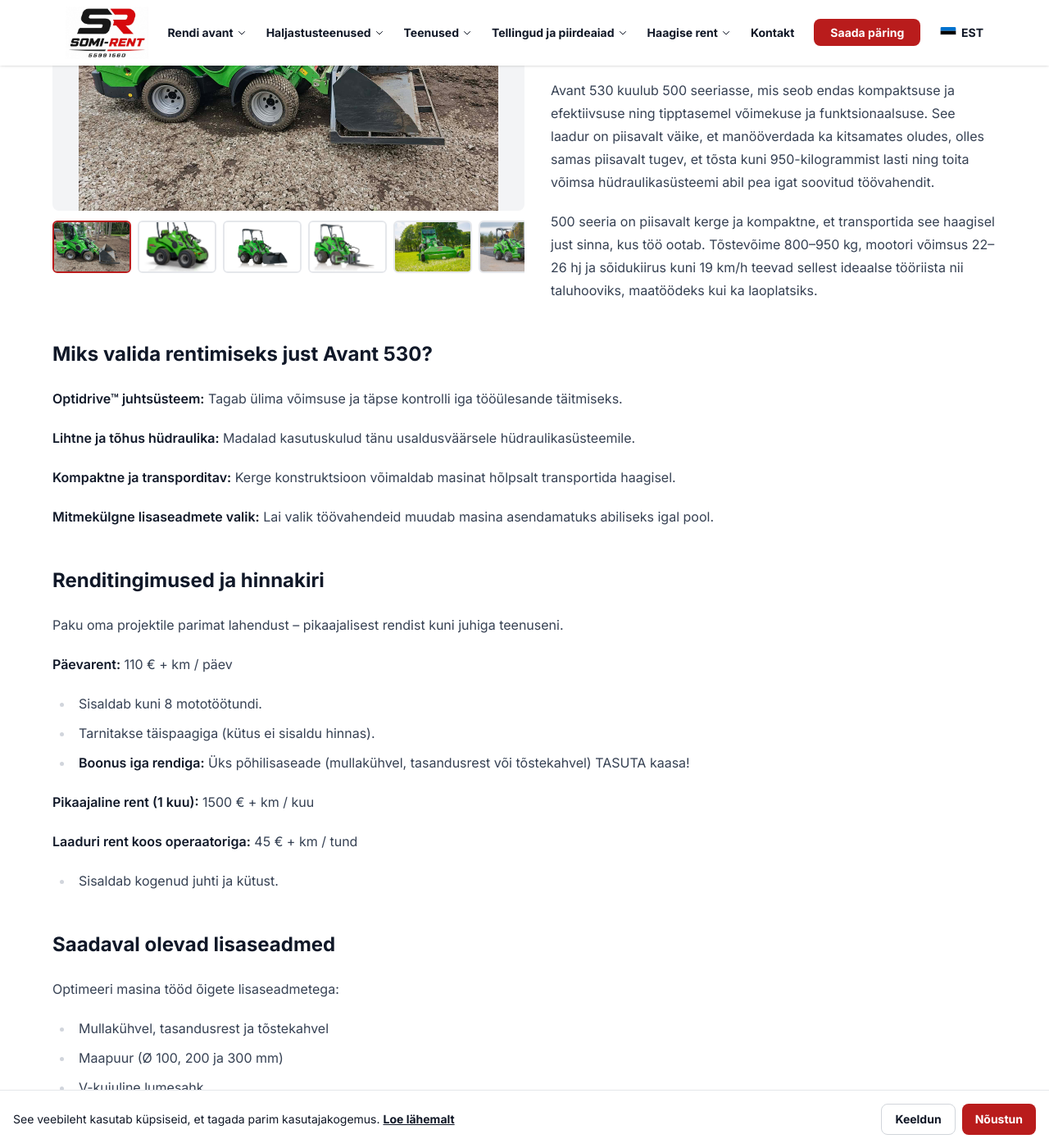
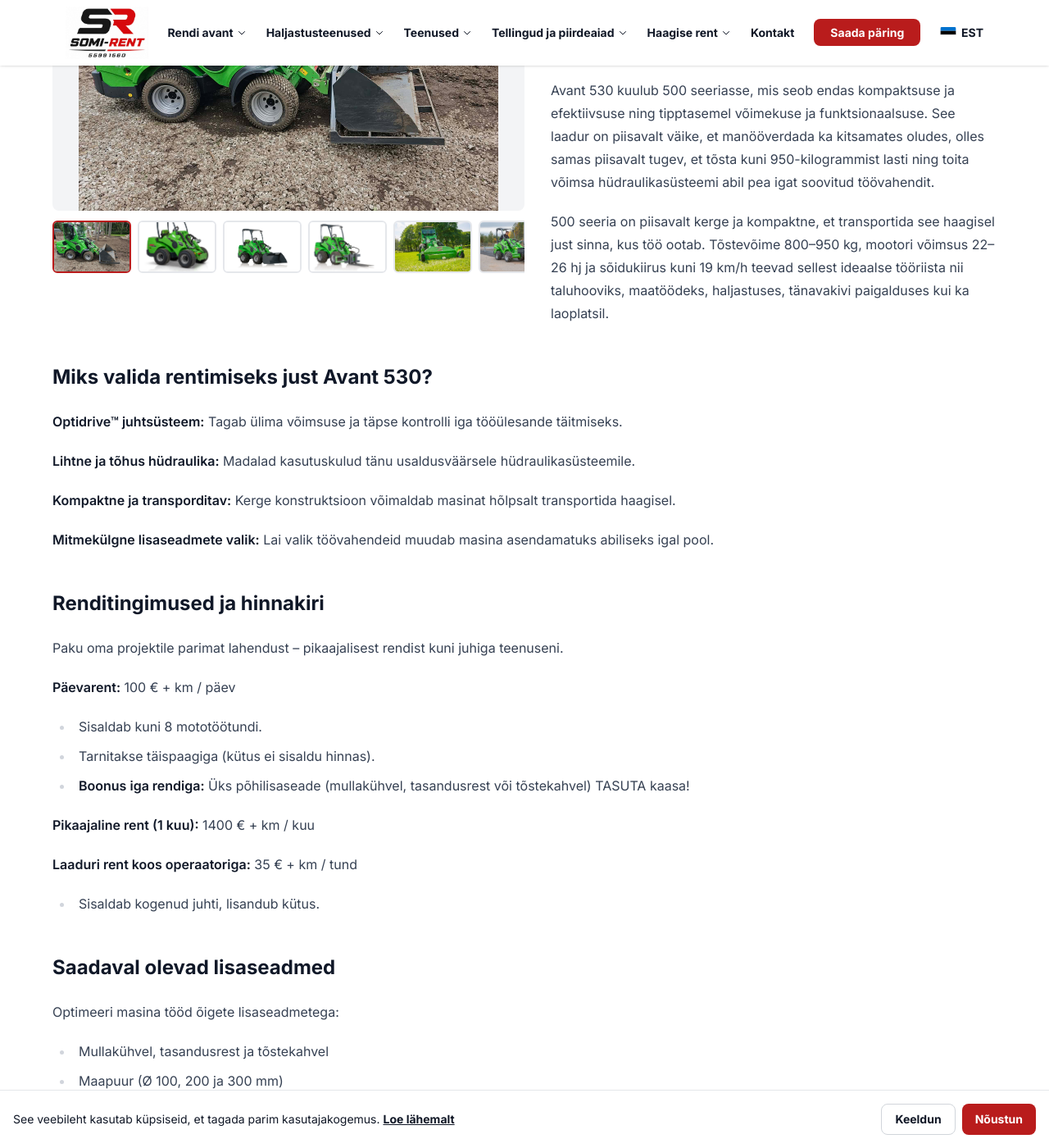
Before and after one commit to SoMi-Rent-OU/rendiportaal-homepage, a Jekyll site: the page built from _pages/et/products/avant-laadur-530.md, in a window 1280 px wide and 1400 px high, scrolled down 271 px. Shown: the whole window at 82% size. Built offline with Jekyll 4.4.1, drawn with Linux system fonts in a browser that asks for light colours; some of the changed text lies outside the part shown.

Commit message:
Update _pages/et/products/avant-laadur-530.md (via Pages CMS)

```diff
--- a/_pages/et/products/avant-laadur-530.md
+++ b/_pages/et/products/avant-laadur-530.md
@@ -1,6 +1,7 @@
 ---
 title: Avant 530 kompaktlaadur kabiiniga
-description: Kuldne kesktee – kompaktne, kuid võimas. Optidrive™ juhtsüsteem, lihtne hüdraulika ja suurepärane manööverdusvõime.
+description: Kuldne kesktee – kompaktne, kuid võimas. Optidrive™ juhtsüsteem,
+  lihtne hüdraulika ja suurepärane manööverdusvõime.
 images:
   - /images/products/avant/avant.jpg
   - /images/products/avant/avant-500-front.jpg
@@ -66,7 +65,6 @@
   - label: Väändemoment
     value: 72 Nm @2200 rpm
 ---
-
 # Avant 530 kompaktlaadur kabiiniga
 
 Kuldne kesktee – kompaktne, kuid võimas. Optidrive™ juhtsüsteem, lihtne hüdraulika ja suurepärane manööverdusvõime.
@@ -75,7 +73,7 @@
 
 Avant 530 kuulub 500 seeriasse, mis seob endas kompaktsuse ja efektiivsuse ning tipptasemel võimekuse ja funktsionaalsuse. See laadur on piisavalt väike, et manööverdada ka kitsamates oludes, olles samas piisavalt tugev, et tõsta kuni 950-kilogrammist lasti ning toita võimsa hüdraulikasüsteemi abil pea igat soovitud töövahendit.
 
-500 seeria on piisavalt kerge ja kompaktne, et transportida see haagisel just sinna, kus töö ootab. Tõstevõime 800–950 kg, mootori võimsus 22–26 hj ja sõidukiirus kuni 19 km/h teevad sellest ideaalse tööriista nii taluhooviks, maatöödeks kui ka laoplatsiks.
+500 seeria on piisavalt kerge ja kompaktne, et transportida see haagisel just sinna, kus töö ootab. Tõstevõime 800–950 kg, mootori võimsus 22–26 hj ja sõidukiirus kuni 19 km/h teevad sellest ideaalse tööriista nii taluhooviks, maatöödeks, haljastuses, tänavakivi paigalduses kui ka laoplatsil.
 
 ## Miks valida rentimiseks just Avant 530?
 
@@ -91,17 +89,18 @@
 
 Paku oma projektile parimat lahendust – pikaajalisest rendist kuni juhiga teenuseni.
 
-**Päevarent:** 110 € + km / päev
+**Päevarent:** 100 € + km / päev
 
 - Sisaldab kuni 8 mototöötundi.
 - Tarnitakse täispaagiga (kütus ei sisaldu hinnas).
 - **Boonus iga rendiga:** Üks põhilisaseade (mullakühvel, tasandusrest või tõstekahvel) TASUTA kaasa!
 
-**Pikaajaline rent (1 kuu):** 1500 € + km / kuu
+**Pikaajaline rent (1 kuu):** 1400 € + km / kuu
 
-**Laaduri rent koos operaatoriga:** 45 € + km / tund
+**Laaduri rent koos operaatoriga:** 35 € + km / tund
 
-- Sisaldab kogenud juhti ja kütust.
+- Sisaldab kogenud juhti, lisandub kütus.
+
 
 ## Saadaval olevad lisaseadmed
 
```
Also changed, not shown: other parts of _pages/et/products/avant-laadur-530.md (+1 -3 lines).
